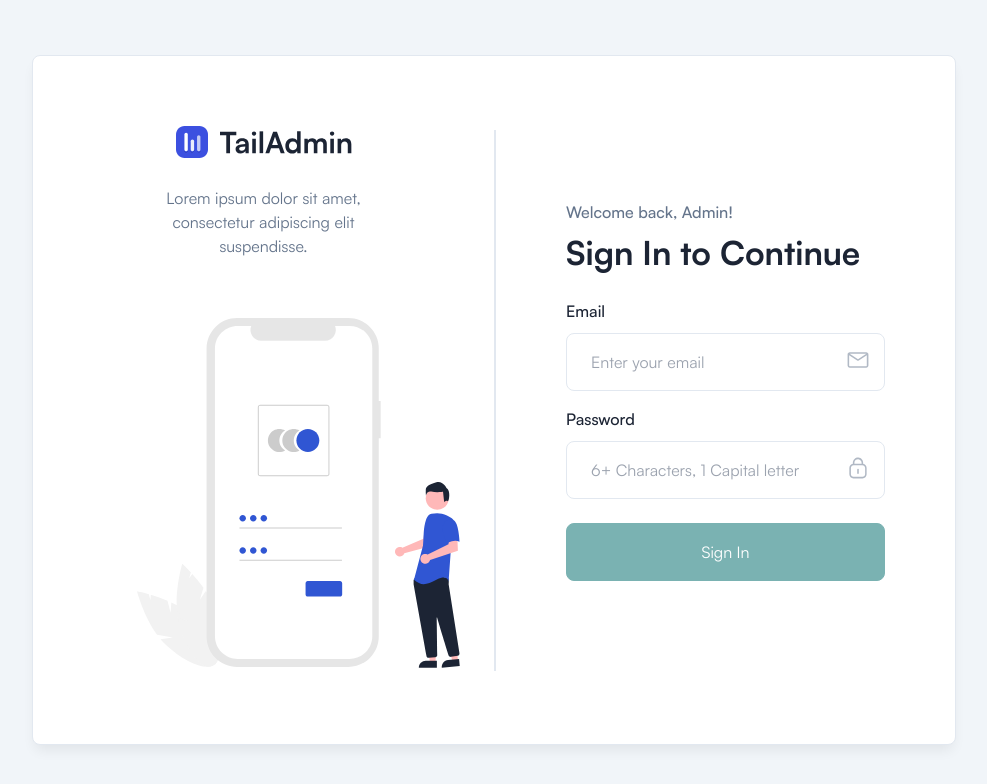
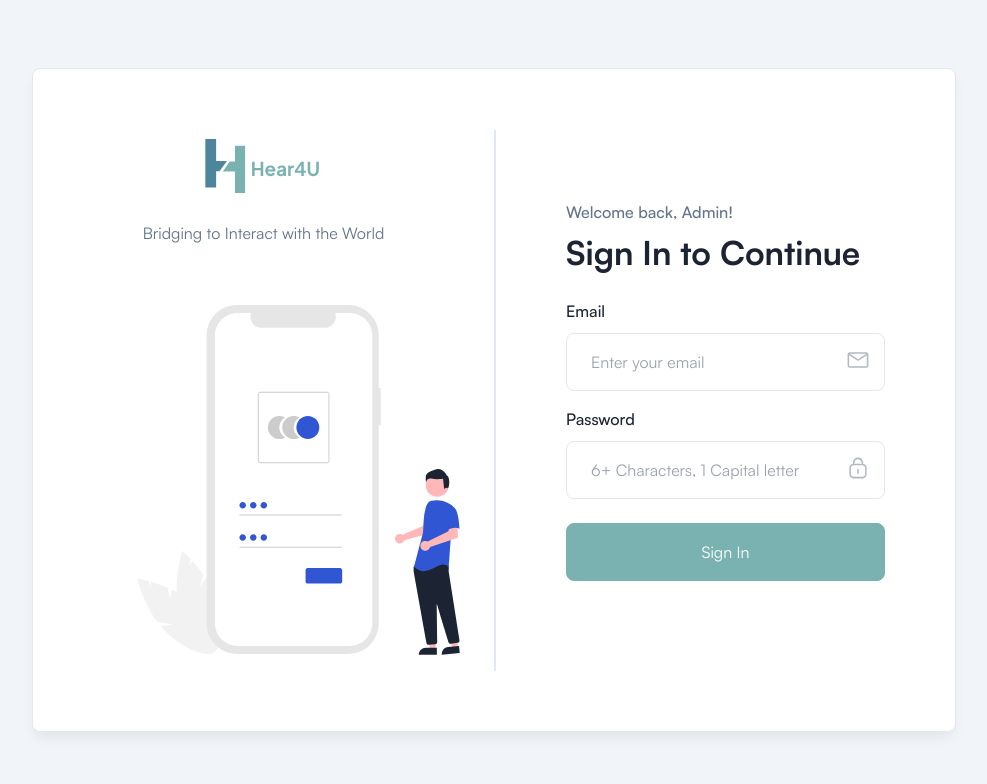
Before and after one commit to HEAR4U-bangkit/cc-hear4u-admin, a Next.js app: page /auth/login in a window 1280 px wide. Shown: the top 784 px of the page, without its empty margins (146-1133 px from the left). Built offline with nearby package versions, Linux system fonts and the light colour scheme; no server answers.

Commit message:
fix(auth): add condition to check role

```diff
--- a/src/app/auth/login/page.jsx
+++ b/src/app/auth/login/page.jsx
@@ -35,9 +35,17 @@ export default function Login() {
     onSuccess: (response) => {
       const result = response?.data?.data;
 
-      Cookies.set("token", JSON.stringify(result?.token));
+      if (result.user.role.name !== "admin") {
+        setShowAlert({
+          isShow: true,
+          title: "Terjadi Kesalahan",
+          message: "Kredensial tidak valid!",
+        });
+      } else {
+        Cookies.set("token", JSON.stringify(result?.token));
 
-      push("/dashboard");
+        push("/dashboard");
+      }
     },
     onError: (error) => {
       const result = error.response.data;
@@ -67,7 +75,7 @@ export default function Login() {
                   />
                   <Image
                     className="dark:hidden"
-                    src={"/images/logo/logo-dark.svg"}
+                    src={"/images/app-logo/logo2.svg"}
                     alt="Logo"
                     width={176}
                     height={32}
@@ -75,8 +83,7 @@ export default function Login() {
                 </Link>
 
                 <p className="2xl:px-20 text-body">
-                  Lorem ipsum dolor sit amet, consectetur adipiscing elit
-                  suspendisse.
+                  Bridging to Interact with the World
                 </p>
 
                 <span className="mt-15 inline-block">
```
